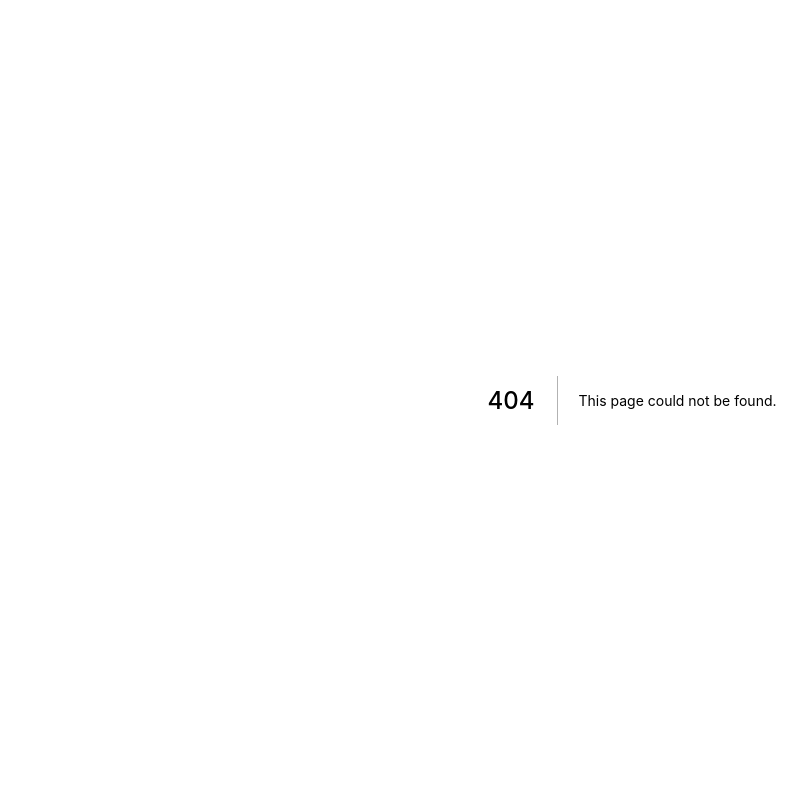
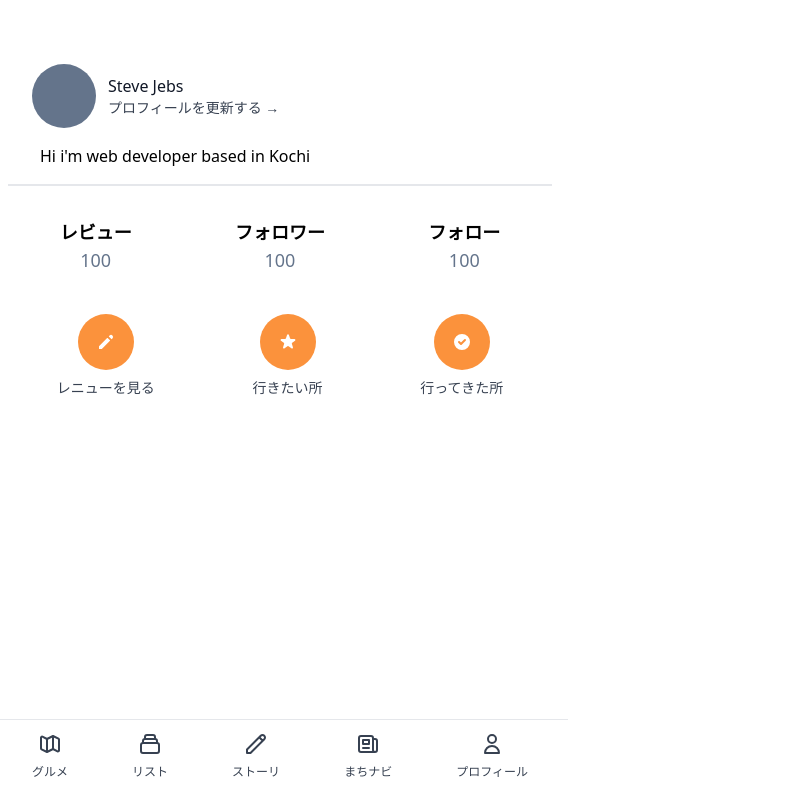
Before and after one commit to RspSang/kochi-flavor, a Next.js app: page /profile/1 in a window 1280 px wide. Before the commit this address had no page. Shown: the whole page, without its empty margins (8-815 px from the left). Built offline with nearby package versions, Linux system fonts and the light colour scheme.

Commit message:
Create profile page UI

```diff
--- /dev/null
+++ b/pages/profile/[id]/index.tsx
@@ -0,0 +1,99 @@
+import type { NextPage } from "next";
+import Link from "next/link";
+import Layout from "@components/layout";
+
+const Profile: NextPage = () => {
+  return (
+    <Layout hasTabBar>
+      <div className="px-4 max-w-xl">
+        <div className="flex items-center mt-4 space-x-3 px-6">
+          <div className="w-16 h-16 bg-slate-500 rounded-full" />
+          <div className="flex flex-col">
+            <span className="font-medium text-gray-900">Steve Jebs</span>
+            <Link href="/profile/edit">
+              <a className="text-sm text-gray-700">
+                プロフィールを更新する &rarr;
+              </a>
+            </Link>
+          </div>
+        </div>
+        <div className="mt-4 px-8 border-b-2 pb-4">
+          <span>Hi i'm web developer based in Kochi</span>
+        </div>
+        <div className="mt-8 flex justify-around">
+          <div className="flex justify-center flex-col items-center">
+            <p className="font-semibold text-lg">レビュー</p>
+            <p className="text-slate-500 text-lg">100</p>
+          </div>
+          <div className="flex justify-center flex-col items-center">
+            <p className="font-semibold text-lg">フォロワー</p>
+            <p className="text-slate-500 text-lg">100</p>
+          </div>
+          <div className="flex justify-center flex-col items-center">
+            <p className="font-semibold text-lg">フォロー</p>
+            <p className="text-slate-500 text-lg">100</p>
+          </div>
+        </div>
+        <div className="mt-10 flex justify-around">
+          <Link href="/profile/sold">
+            <a className="flex flex-col items-center">
+              <div className="w-14 h-14 text-white bg-orange-400 rounded-full flex items-center justify-center">
+                <svg
+                  xmlns="http://www.w3.org/2000/svg"
+                  className="h-5 w-5"
+                  viewBox="0 0 20 20"
+                  fill="currentColor"
+                >
+                  <path d="M13.586 3.586a2 2 0 112.828 2.828l-.793.793-2.828-2.828.793-.793zM11.379 5.793L3 14.172V17h2.828l8.38-8.379-2.83-2.828z" />
+                </svg>
+              </div>
+              <span className="text-sm mt-2 font-medium text-gray-700">
+                レニューを見る
+              </span>
+            </a>
+          </Link>
+          <Link href="/profile/bought">
+            <a className="flex flex-col items-center">
+              <div className="w-14 h-14 text-white bg-orange-400 rounded-full flex items-center justify-center">
+                <svg
+                  xmlns="http://www.w3.org/2000/svg"
+                  className="h-5 w-5"
+                  viewBox="0 0 20 20"
+                  fill="currentColor"
+                >
+                  <path d="M9.049 2.927c.3-.921 1.603-.921 1.902 0l1.07 3.292a1 1 0 00.95.69h3.462c.969 0 1.371 1.24.588 1.81l-2.8 2.034a1 1 0 00-.364 1.118l1.07 3.292c.3.921-.755 1.688-1.54 1.118l-2.8-2.034a1 1 0 00-1.175 0l-2.8 2.034c-.784.57-1.838-.197-1.539-1.118l1.07-3.292a1 1 0 00-.364-1.118L2.98 8.72c-.783-.57-.38-1.81.588-1.81h3.461a1 1 0 00.951-.69l1.07-3.292z" />
+                </svg>
+              </div>
+              <span className="text-sm mt-2 font-medium text-gray-700">
+                行きたい所
+              </span>
+            </a>
+          </Link>
+          <Link href="/profile/loved">
+            <a className="flex flex-col items-center">
+              <div className="w-14 h-14 text-white bg-orange-400 rounded-full flex items-center justify-center">
+                <svg
+                  xmlns="http://www.w3.org/2000/svg"
+                  className="h-5 w-5"
+                  viewBox="0 0 20 20"
+                  fill="currentColor"
+                >
+                  <path
+                    fill-rule="evenodd"
+                    d="M10 18a8 8 0 100-16 8 8 0 000 16zm3.707-9.293a1 1 0 00-1.414-1.414L9 10.586 7.707 9.293a1 1 0 00-1.414 1.414l2 2a1 1 0 001.414 0l4-4z"
+                    clip-rule="evenodd"
+                  />
+                </svg>
+              </div>
+              <span className="text-sm mt-2 font-medium text-gray-700">
+                行ってきた所
+              </span>
+            </a>
+          </Link>
+        </div>
+      </div>
+    </Layout>
+  );
+};
+
+export default Profile;
```
